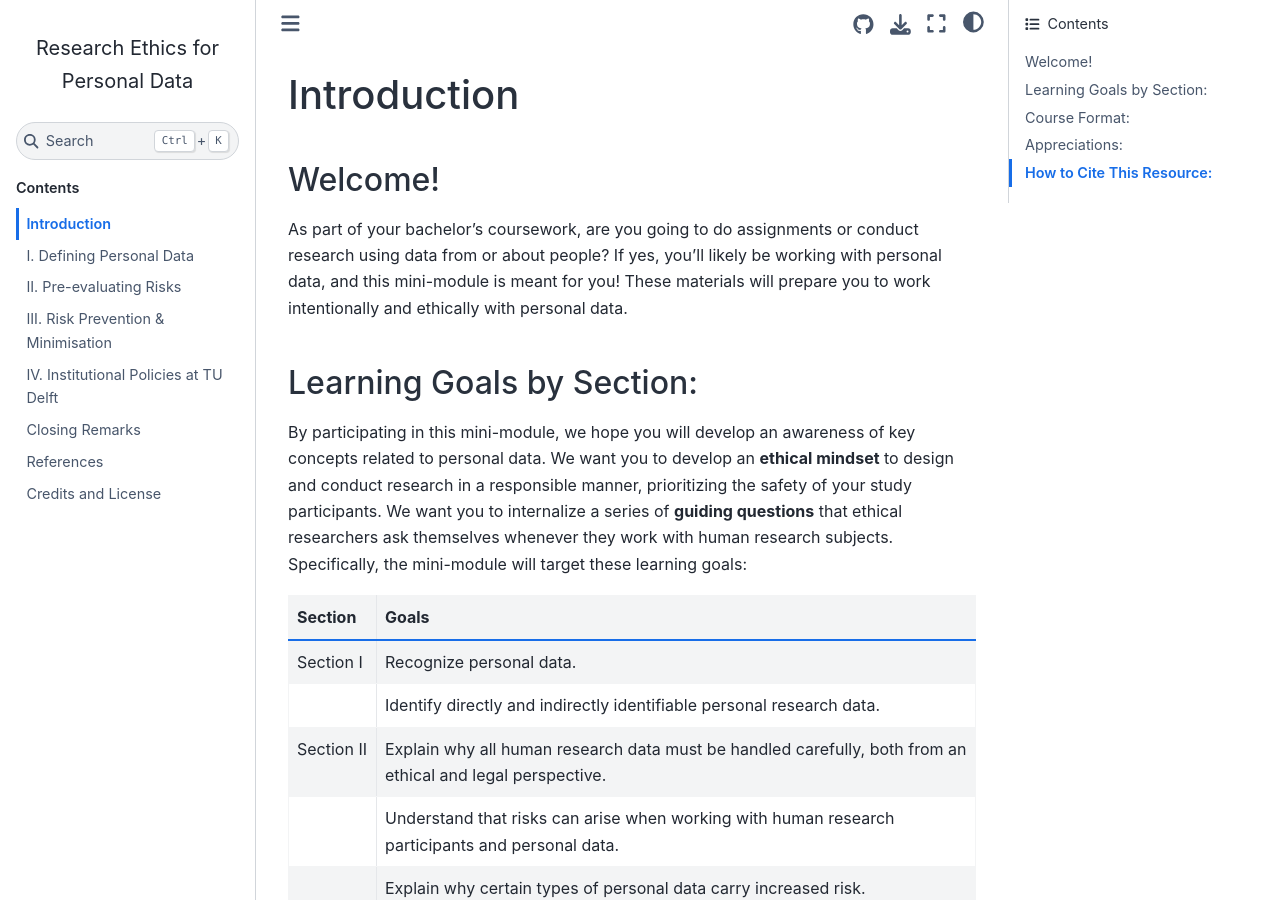
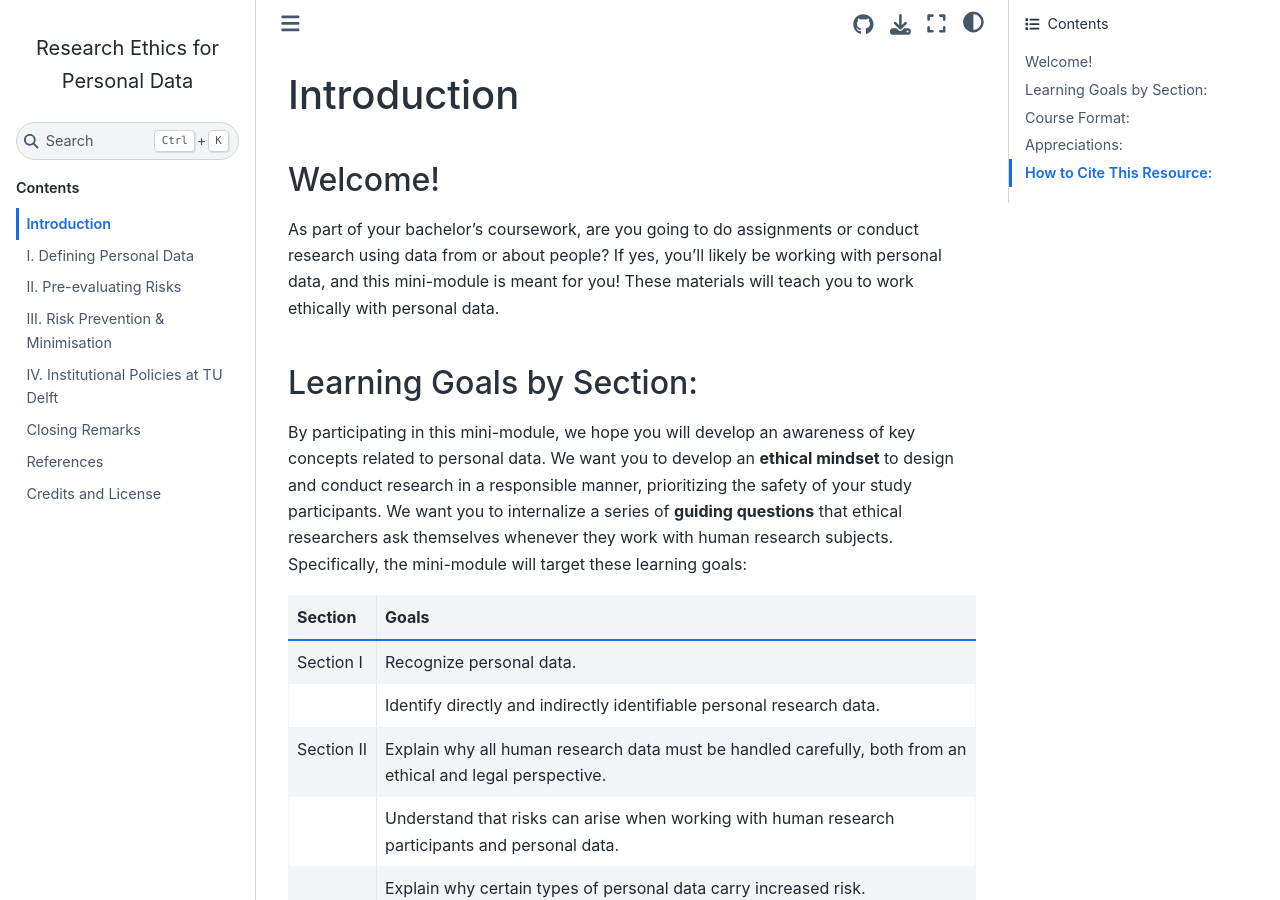
Before and after one commit to tu-delft-library/BSc_Research_Ethics_for_Personal_Data, a Jupyter Book: the page built from book/home.md, in a window 1280 px wide and 900 px high. Built offline with Jupyter Book 1.0.4 settings and Sphinx 7.4.7 and the Sphinx Book theme 1.1.4, drawn with Linux system fonts in a browser that asks for light colours; comment, search, counter and statistics services are not loaded.

Commit message:
Update home.md

```diff
--- a/book/home.md
+++ b/book/home.md
@@ -2,7 +2,7 @@
 
 ## Welcome!
 
-As part of your bachelor's coursework, are you going to do assignments or conduct research using data from or about people?  If yes, you'll likely be working with personal data, and this mini-module is meant for you! These materials will prepare you to work intentionally and ethically with personal data.
+As part of your bachelor's coursework, are you going to do assignments or conduct research using data from or about people?  If yes, you'll likely be working with personal data, and this mini-module is meant for you! These materials will teach you to work ethically with personal data.
 
 
 
```
